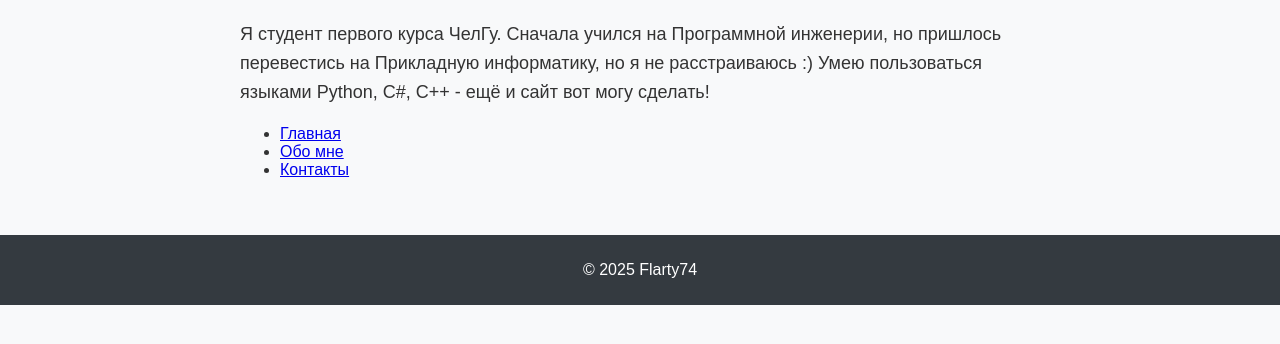
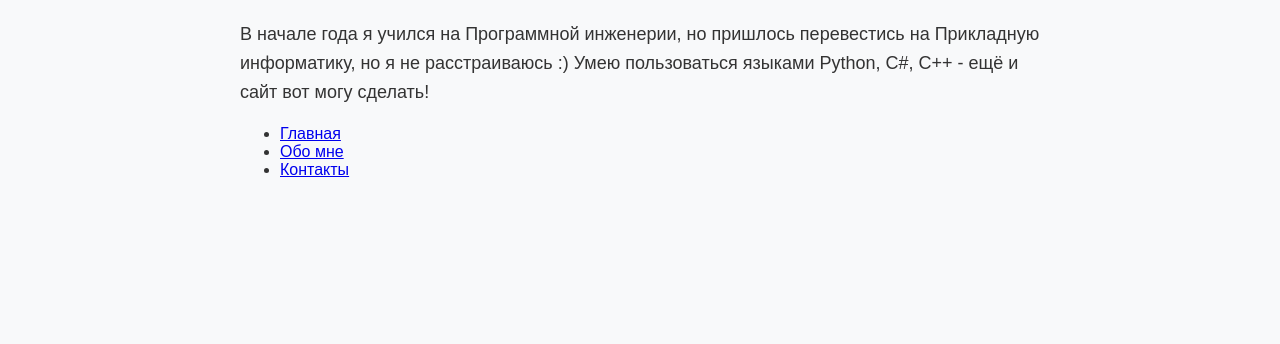
Before and after one commit to Flarty74/flarty74.github.io, a plain HTML site: page resume.html in a window 1280 px wide. Shown: the part 148-492 px from the top of the page. Drawn offline with Linux system fonts and the light colour scheme.

Commit message:
resume.html

```diff
--- a/resume.html
+++ b/resume.html
@@ -13,7 +13,7 @@
     </header>
     <main>
         <h2>Резюме</h2>
-        <p>Я студент первого курса ЧелГу. Сначала учился на Программной инженерии, но пришлось перевестись на Прикладную информатику, но я не расстраиваюсь :) Умею пользоваться языками Python, C#, C++ - ещё и сайт вот могу сделать!</p>
+        <p>В начале года я учился на Программной инженерии, но пришлось перевестись на Прикладную информатику, но я не расстраиваюсь :) Умею пользоваться языками Python, C#, C++ - ещё и сайт вот могу сделать!</p>
         <nav>
             <ul>
                 <li><a href="index.html">Главная</a></li>
@@ -22,8 +22,5 @@
             </ul>
         </nav>
     </main>
-    <footer>
-        <p>&copy; 2025 Flarty74</p>
-    </footer>
 </body>
 </html>
```
